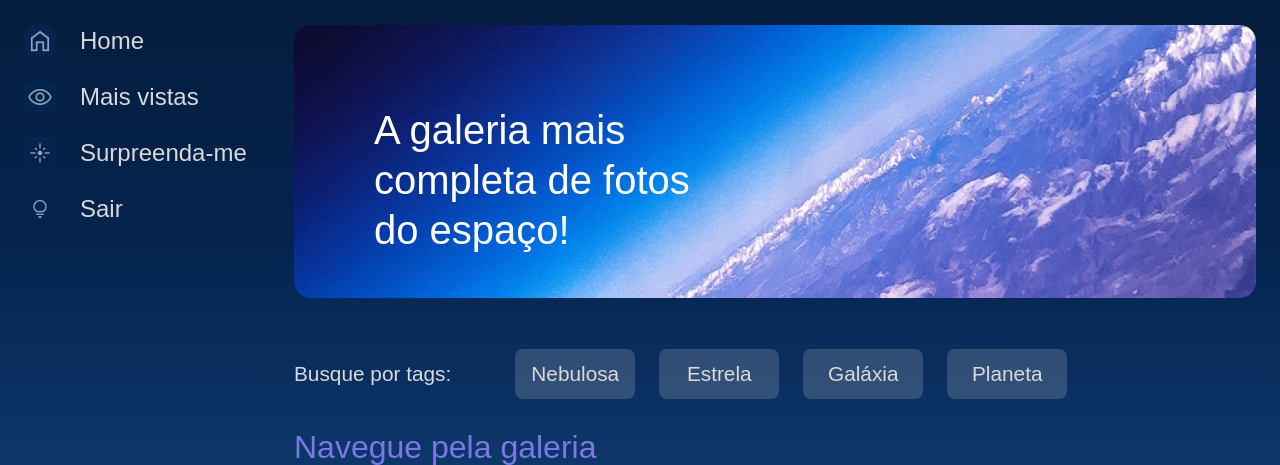
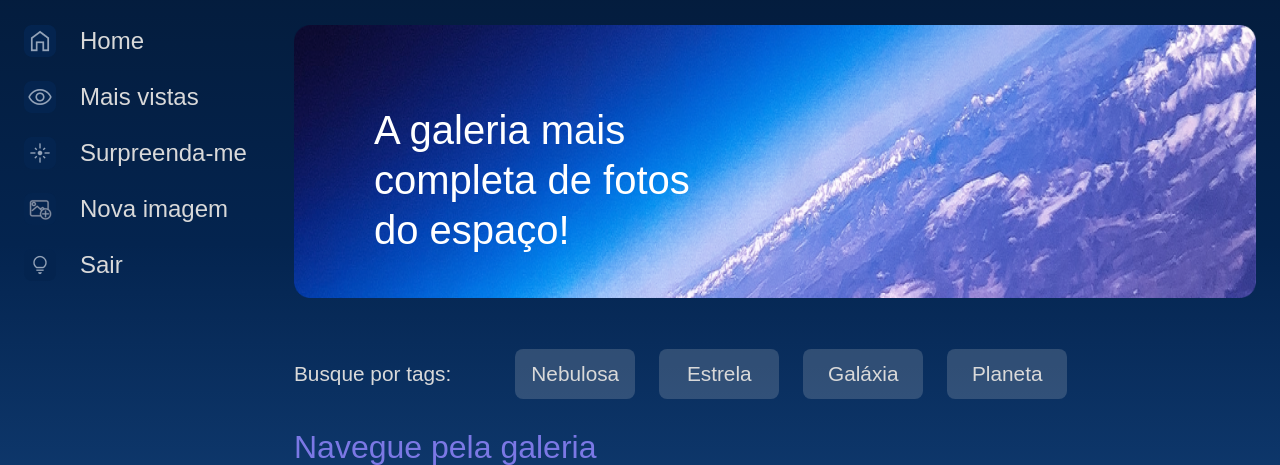
Before and after one commit to ana-rabelo/space-django, a Django app: page /buscar in a window 1280 px wide. Shown: the part 156-621 px from the top of the page. Run offline with Django 5.2, Linux system fonts and the light colour scheme; the visitor is signed in with stand-in values (Sample User, id 1); data that the repository does not hold is empty.

Commit message:
add new image functionality and icons

```diff
--- a/templates/partials/_menu.html
+++ b/templates/partials/_menu.html
@@ -20,6 +20,7 @@
                 <a href="{% url 'index' %}" class="{% if request.path == '/' %}ativo{% endif %}"><img src="{% if request.path == '/' %}{% static '/assets/ícones/1x/Home - ativo.png' %}{% else %}{% static '/assets/ícones/1x/Home - inativo.png' %}{% endif %}"> Home</a>
                 <a href="#"><img src="{% if request.path == '/login' %}{% static '/assets/ícones/1x/Mais Vistas - ativo.png' %}{% else %}{% static '/assets/ícones/1x/Mais Vistas - inativo.png' %}{% endif %}"> Mais vistas</a>
                 <a href="#"><img src="{% if request.path == '/cadastro' %}{% static '/assets/ícones/1x/Novas - ativo.png' %}{% else %}{% static '/assets/ícones/1x/Novas - inativo.png' %}{% endif %}">Surpreenda-me</a>
+                <a href="#"><img height="32px" width="32px" src="{% static '/assets/ícones/1x/Adicionar imagem - inativo.png' %}">Nova imagem</a>
                 <a href="{% url 'logout' %}"><img src="{% static '/assets/ícones/1x/Surpreenda-me - inativo.png' %}">Sair</a>
                 {% else %}
                 <a href="{% url 'login' %}" class="{% if request.path == '/login' %}ativo{% endif %}"><img src="{% if request.path == '/login' %}{% static '/assets/ícones/1x/Mais Vistas - ativo.png' %}{% else %}{% static '/assets/ícones/1x/Mais Vistas - inativo.png' %}{% endif %}">Login</a>
```
Also changed, not shown: setup/static/assets/ícones/1x/Adicionar imagem - ativo.png (added), setup/static/assets/ícones/1x/Adicionar imagem - inativo.png (added), static/assets/ícones/1x/Adicionar imagem - ativo.png (added), static/assets/ícones/1x/Adicionar imagem - inativo.png (added).
